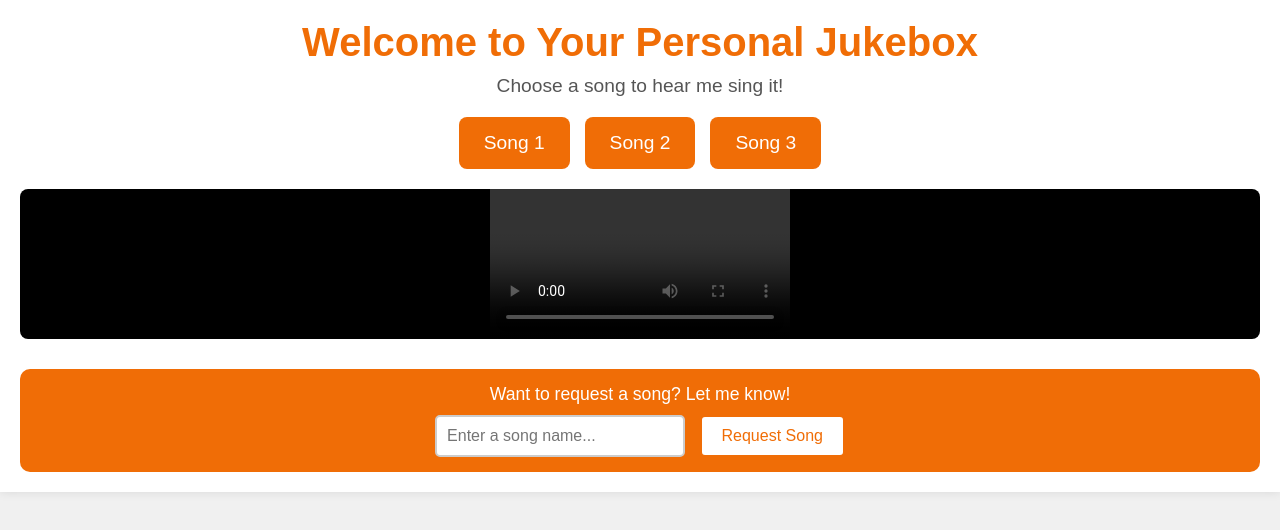
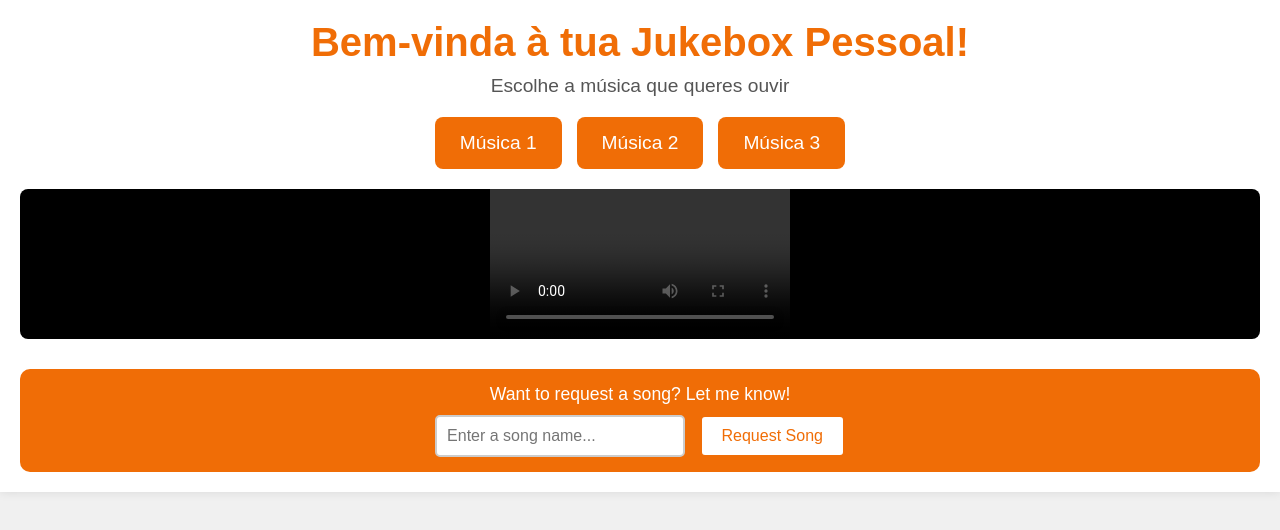
Before and after one commit to fmpanta/jukebox, a plain HTML site: page index.html in a window 1280 px wide. Drawn offline with Linux system fonts and the light colour scheme.

Commit message:
Site em portugues

```diff
--- a/index.html
+++ b/index.html
@@ -11,15 +11,15 @@
 <body>
     <div class="container">
         <header>
-            <h1>Welcome to Your Personal Jukebox</h1>
-            <p>Choose a song to hear me sing it!</p>
+            <h1>Bem-vinda à tua Jukebox Pessoal!</h1>
+            <p>Escolhe a música que queres ouvir</p>
         </header>
 
         <div class="jukebox">
             <div class="songs">
-                <button class="song-button" data-video="song1.mp4">Song 1</button>
-                <button class="song-button" data-video="song2.mp4">Song 2</button>
-                <button class="song-button" data-video="song3.mp4">Song 3</button>
+                <button class="song-button" data-video="song1.mp4">Música 1</button>
+                <button class="song-button" data-video="song2.mp4">Música 2</button>
+                <button class="song-button" data-video="song3.mp4">Música 3</button>
             </div>
 
             <div class="video-container">
```
